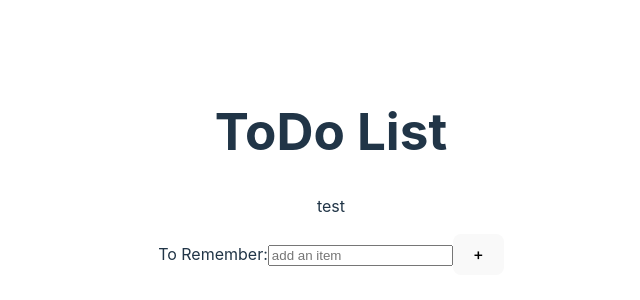
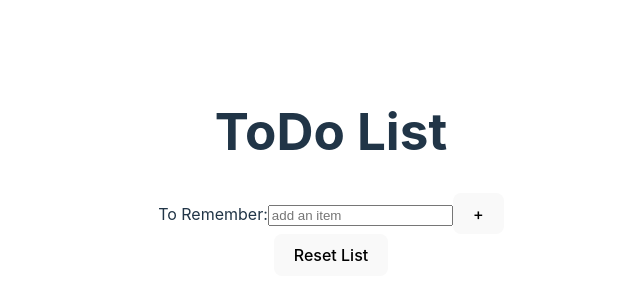
Before and after one commit to bex9119/ToDo-List, a React (Vite) app: page / in a window 1280 px wide. Shown: the part 228-528 px from the top of the page, without its empty margins (309-949 px from the left). Built offline with nearby package versions, Linux system fonts and the light colour scheme.

Commit message:
add refresh list button

```diff
--- /dev/null
+++ b/src/Components/Refresh.tsx
@@ -0,0 +1,15 @@
+import { ListProps } from "../interfaces";
+
+const Refresh = (props: ListProps) => {
+    const { setToDoList } = props;
+
+    const resetList = (): void => {
+        if (setToDoList) {
+        setToDoList([''])}
+    }
+    return (
+        <button onClick={resetList}>Reset List</button>
+    )
+};
+
+export default Refresh
--- a/src/Components/TodoBody.tsx
+++ b/src/Components/TodoBody.tsx
@@ -1,15 +1,17 @@
 import { useState} from "react"
 import Input from "./Input"
 import List from "./List"
+import Refresh from "./Refresh"
 
 const TodoBody = () => {
-    const [toDoList, setToDoList] = useState<string[]>(['test'])
+    const [toDoList, setToDoList] = useState<string[]>([''])
 
 
     return (
       <>
         <List toDoList={toDoList} />
         <Input setToDoList={setToDoList} />
+        <Refresh setToDoList={setToDoList} />
       </>
     );
 }
```
